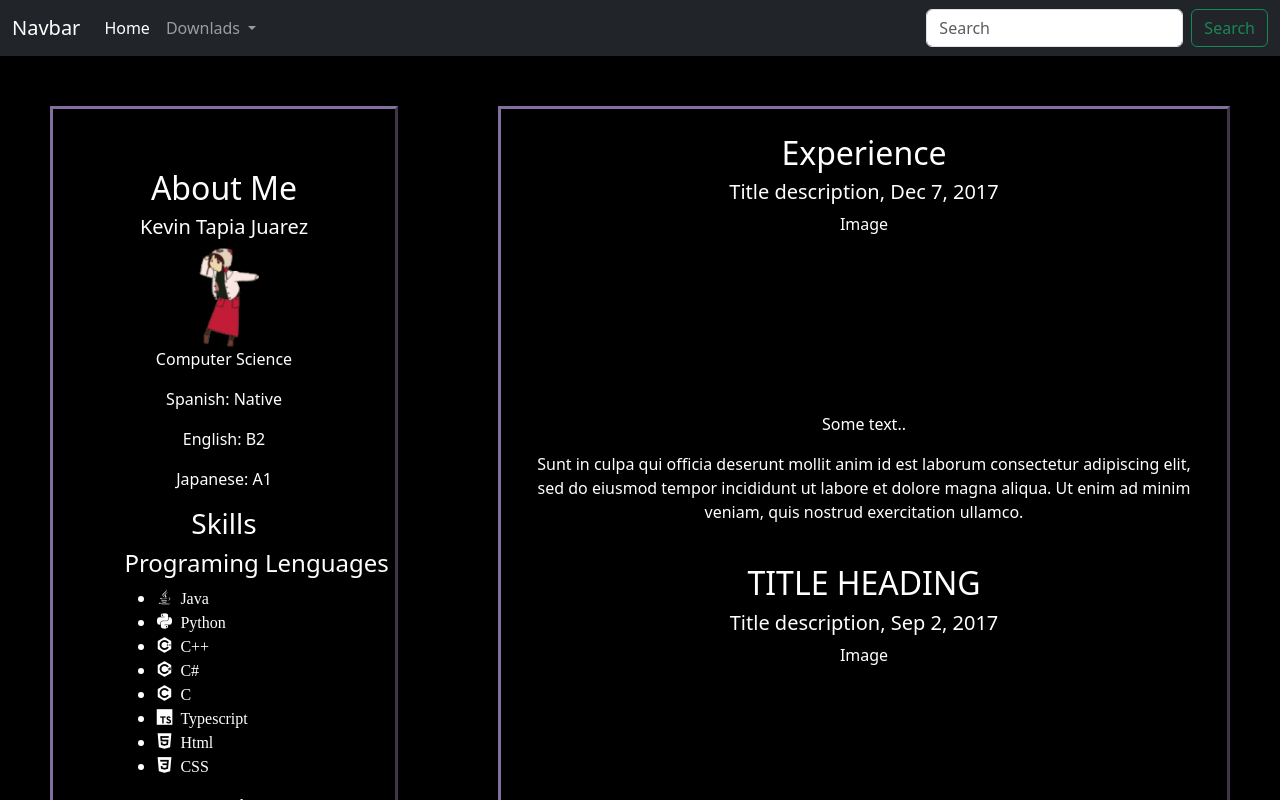
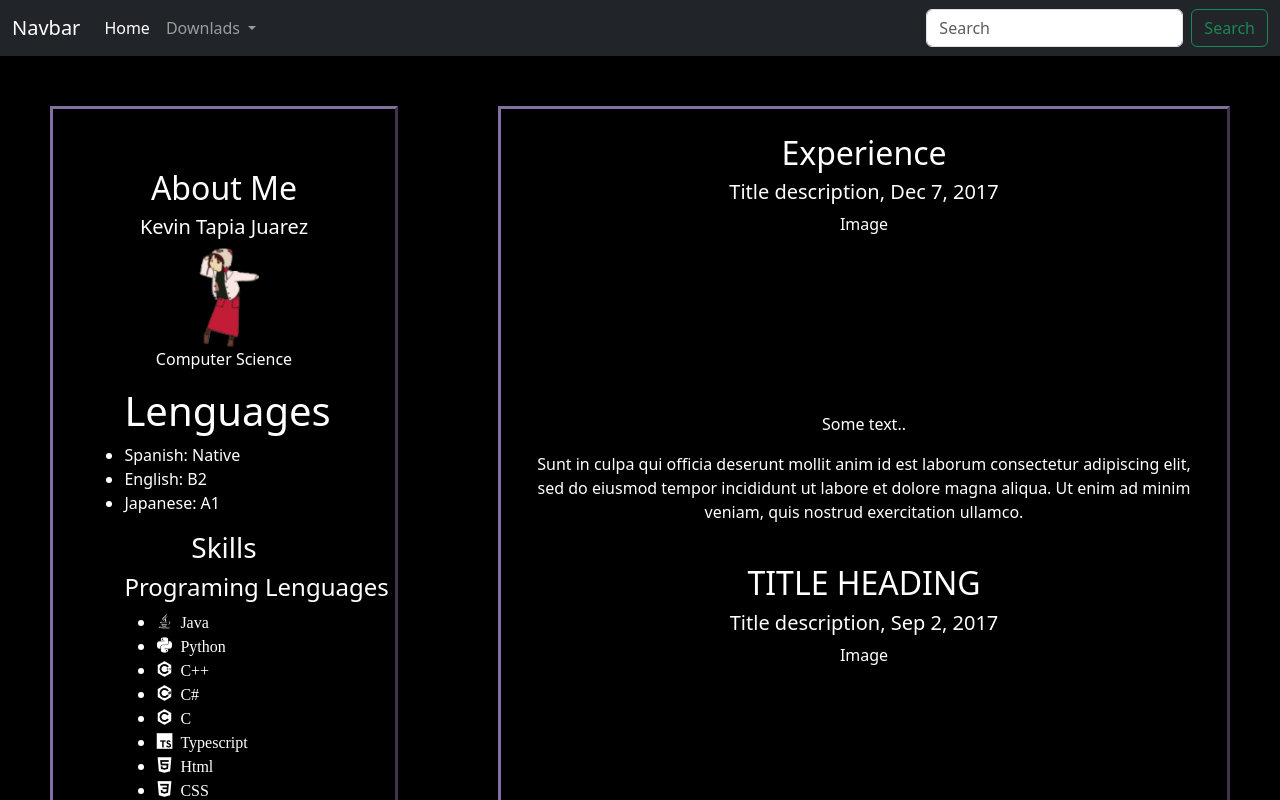
Before and after one commit to N3oY/portfolio, an Angular app: page /home in a window 1280 px wide. Shown: the top 800 px of the page. Built offline with nearby package versions, Linux system fonts and the light colour scheme.

Commit message:
navbar fix

```diff
--- a/angular.json
+++ b/angular.json
@@ -55,8 +55,8 @@
               "budgets": [
                 {
                   "type": "initial",
-                  "maximumWarning": "500kB",
-                  "maximumError": "1MB"
+                  "maximumWarning": "1MB",
+                  "maximumError": "2MB"
                 },
                 {
                   "type": "anyComponentStyle",
--- a/src/app/screens/home/home.component.html
+++ b/src/app/screens/home/home.component.html
@@ -9,9 +9,14 @@
                 <h5>Kevin Tapia Juarez</h5>
                 <img class="aboutimage" src="assets\lain.gif" alt="smol-lain-dance" width="100px" height="100px">
                 <p>Computer Science</p>
-                <p>Spanish: Native</p>
-                <p>English: B2</p>
-                <p>Japanese: A1</p>
+
+                <ul class="Skills">
+                <h1>Lenguages</h1>
+                <li>Spanish: Native</li>
+                <li>English: B2</li>
+                <li>Japanese: A1</li>
+
+                </ul>
                 <h3>Skills</h3>
 
                     <div class="Skills">
--- a/src/styles.scss
+++ b/src/styles.scss
@@ -1 +1,4 @@
 /* You can add global styles to this file, and also import other style files */
+.form-floating label {
+    /* Tus estilos aquí */
+  }
```
